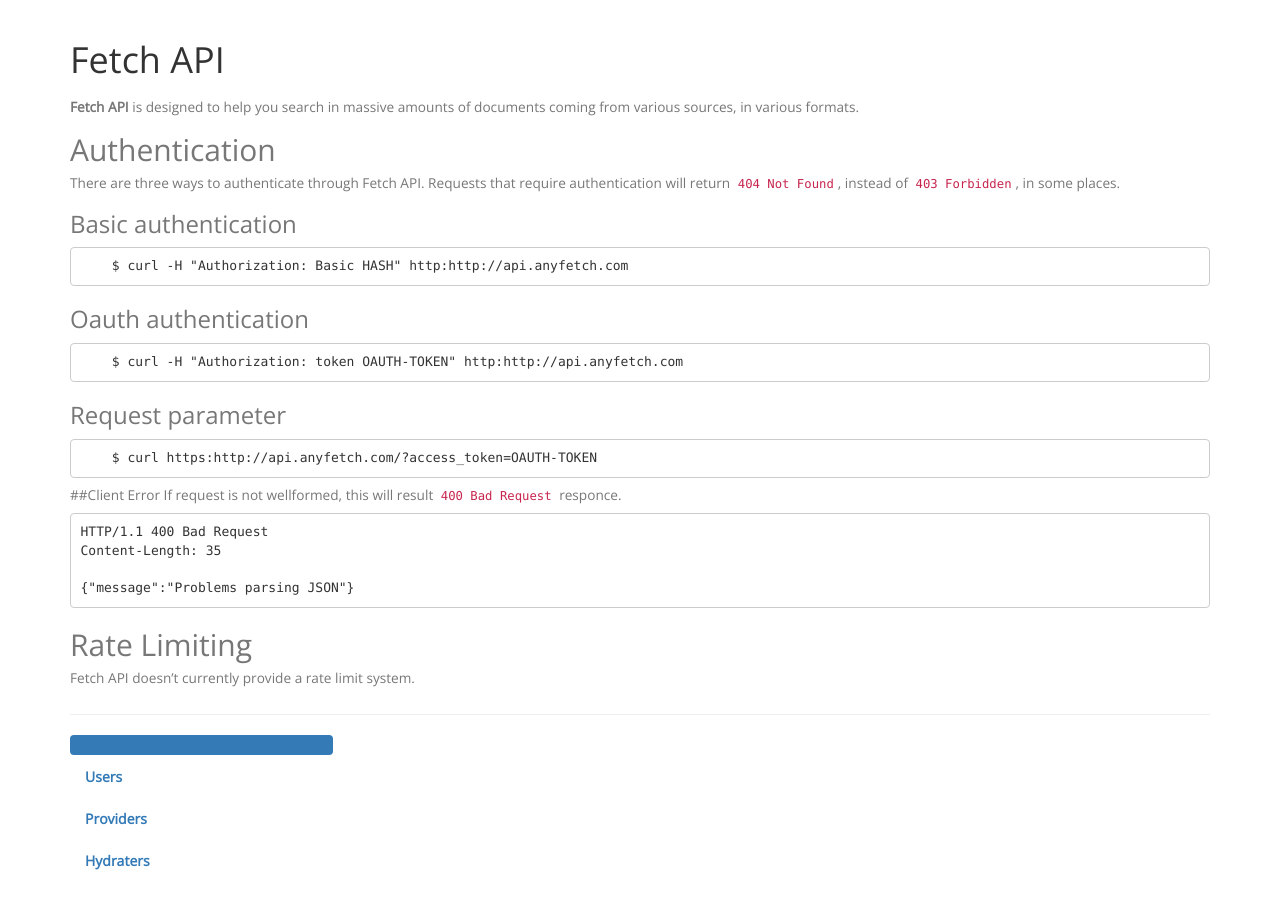
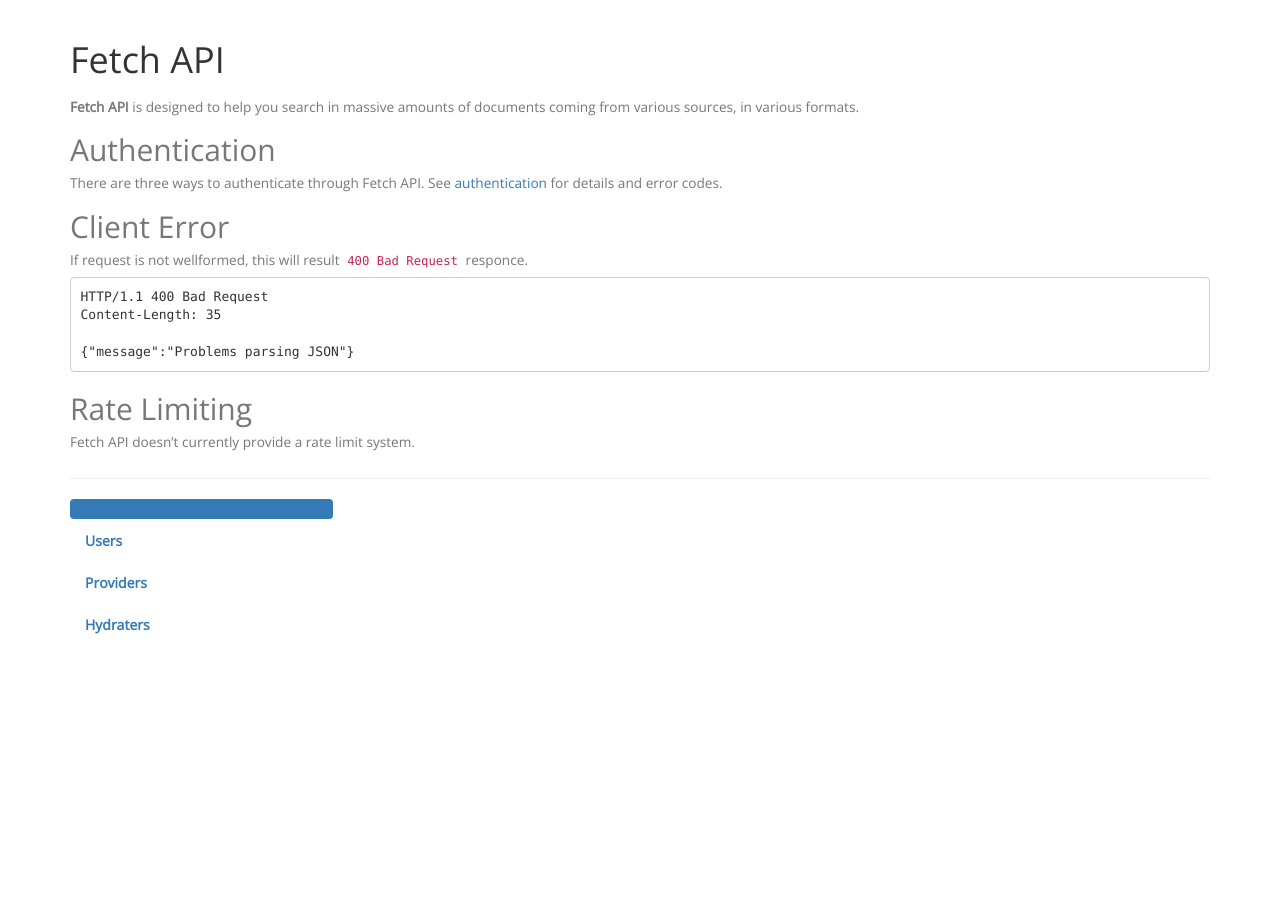
Before and after one commit to AnyFetch/developers.anyfetch.com, a Jekyll site: the page endpoints/index.html, which Jekyll copies as it is, in a window 1280 px wide. Built offline with Jekyll 4.4.1, drawn with Linux system fonts in a browser that asks for light colours; nearby versions of some CDN libraries; Markdown is read by kramdown in place of the engine named in the settings.

Commit message:
Updated html endpoint

````diff
--- a/endpoints/index.html
+++ b/endpoints/index.html
@@ -22,25 +22,9 @@
 
 ## Authentication
 There are three ways to authenticate through Fetch API.
-Requests that require authentication will return `404 Not Found`, instead of `403 Forbidden`, in some places.
+See [authentication](/authentication.html) for details and error codes.
 
-### Basic authentication
-```bash
-    $ curl -H &#34;Authorization: Basic HASH&#34; http:http://api.anyfetch.com
-```
-
-### Oauth authentication
-```bash
-    $ curl -H &#34;Authorization: token OAUTH-TOKEN&#34; http:http://api.anyfetch.com
-```
-
-
-### Request parameter
-```bash
-    $ curl https:http://api.anyfetch.com/?access_token=OAUTH-TOKEN
-```
-
-##Client Error
+## Client Error
 If request is not wellformed, this will result `400 Bad Request` responce.
 
 ```http
@@ -52,8 +36,6 @@ Content-Length: 35
 
 ## Rate Limiting
 Fetch API doesn&#39;t currently provide a rate limit system.
-
-
 
 
 ">
@@ -99,25 +81,11 @@ Fetch API doesn&#39;t currently provide a rate limit system.
 <h2>Authentication</h2>
 
 <p>There are three ways to authenticate through Fetch API.
-Requests that require authentication will return <code>404 Not Found</code>, instead of <code>403 Forbidden</code>, in some places.</p>
+See <a href="/authentication.html">authentication</a> for details and error codes.</p>
 
-<h3>Basic authentication</h3>
+<h2>Client Error</h2>
 
-<pre><code class="bash">    $ curl -H &quot;Authorization: Basic HASH&quot; http:http://api.anyfetch.com
-</code></pre>
-
-<h3>Oauth authentication</h3>
-
-<pre><code class="bash">    $ curl -H &quot;Authorization: token OAUTH-TOKEN&quot; http:http://api.anyfetch.com
-</code></pre>
-
-<h3>Request parameter</h3>
-
-<pre><code class="bash">    $ curl https:http://api.anyfetch.com/?access_token=OAUTH-TOKEN
-</code></pre>
-
-<p>##Client Error
-If request is not wellformed, this will result <code>400 Bad Request</code> responce.</p>
+<p>If request is not wellformed, this will result <code>400 Bad Request</code> responce.</p>
 
 <pre><code class="http">HTTP/1.1 400 Bad Request
 Content-Length: 35
@@ -550,13 +518,16 @@ Content-Length: 35
 
 
 				<pre class="prettyprint">{
-    &#34;identifier&#34;: &#34;http:http://unique-documenet-identifier&#34;,
+    &#34;identifier&#34;: &#34;http:http://unique-document-identifier&#34;,
     &#34;document_type&#34;: &#34;file&#34;,
+    &#34;actions&#34;: {
+        &#34;download&#34;: &#34;http:http://example.org/download/file/url&#34;
+    },
     &#34;datas&#34;: {
-        &#34;bar&#34;: &#34;foo&#34;
+        &#34;bar&#34;: &#34;this will not be indexed for search&#34;
     },
     &#34;metadatas&#34;: {
-        &#34;foo&#34;: &#34;bar&#34;
+        &#34;foo&#34;: &#34;this will be indexed for search&#34;
     },
     &#34;related&#34;: [&#34;52dff5c53923844f15885428&#34;],
     &#34;user_access&#34;: [&#34;52d96492a7f0a3ac4226f2f7&#34;]
@@ -584,15 +555,15 @@ Content-Length: 35
     &#34;company&#34;: &#34;52bff074c8318c29e9000001&#34;,
     &#34;document_type&#34;: &#34;5252ce4ce4cfcd16f55cfa3b&#34;,
     &#34;actions&#34;: {
-        &#34;download&#34;: &#34;http:http://dowload/file/url&#34;
+        &#34;download&#34;: &#34;http:http://example.org/download/file/url&#34;
     },
     &#34;document_url&#34;: &#34;/documents/52d96492a7f0a3ac4226f2f7&#34;,
     &#34;related&#34;: [&#34;52d96492a7f0a3ac424e91&#34;],
     &#34;datas&#34;: {
-        &#34;bar&#34;: &#34;foo&#34;
+        &#34;bar&#34;: &#34;this will not be indexed for search&#34;
     },
     &#34;metadatas&#34;: {
-        &#34;foo&#34;: &#34;bar&#34;
+        &#34;foo&#34;: &#34;this will be indexed for search&#34;
     },
     &#34;user_access&#34;: [&#34;52d96492a7f0a3ac4226f2f7&#34;]
 }
@@ -646,15 +617,15 @@ Content-Length: 35
     &#34;company&#34;: &#34;52bff074c8318c29e9000001&#34;,
     &#34;document_type&#34;: &#34;5252ce4ce4cfcd16f55cfa3b&#34;,
     &#34;actions&#34;: {
-        &#34;download&#34;: &#34;http:http://dowload/file/url&#34;
+        &#34;download&#34;: &#34;http:http://example.org/download/file/url&#34;
     },
     &#34;document_url&#34;: &#34;/documents/52d96492a7f0a3ac4226f2f7&#34;,
     &#34;related&#34;: [&#34;52d96492a7f0a3ac424e91&#34;],
     &#34;datas&#34;: {
-        &#34;bar&#34;: &#34;foo&#34;
+        &#34;bar&#34;: &#34;this will not be indexed for search&#34;
     },
     &#34;metadatas&#34;: {
-        &#34;foo&#34;: &#34;bar&#34;
+        &#34;foo&#34;: &#34;this will be indexed for search&#34;
     },
     &#34;user_access&#34;: [&#34;52d96492a7f0a3ac4226f2f7&#34;]
 }
````
Also changed, not shown: other parts of endpoints/index.html (+2 -2 lines).
